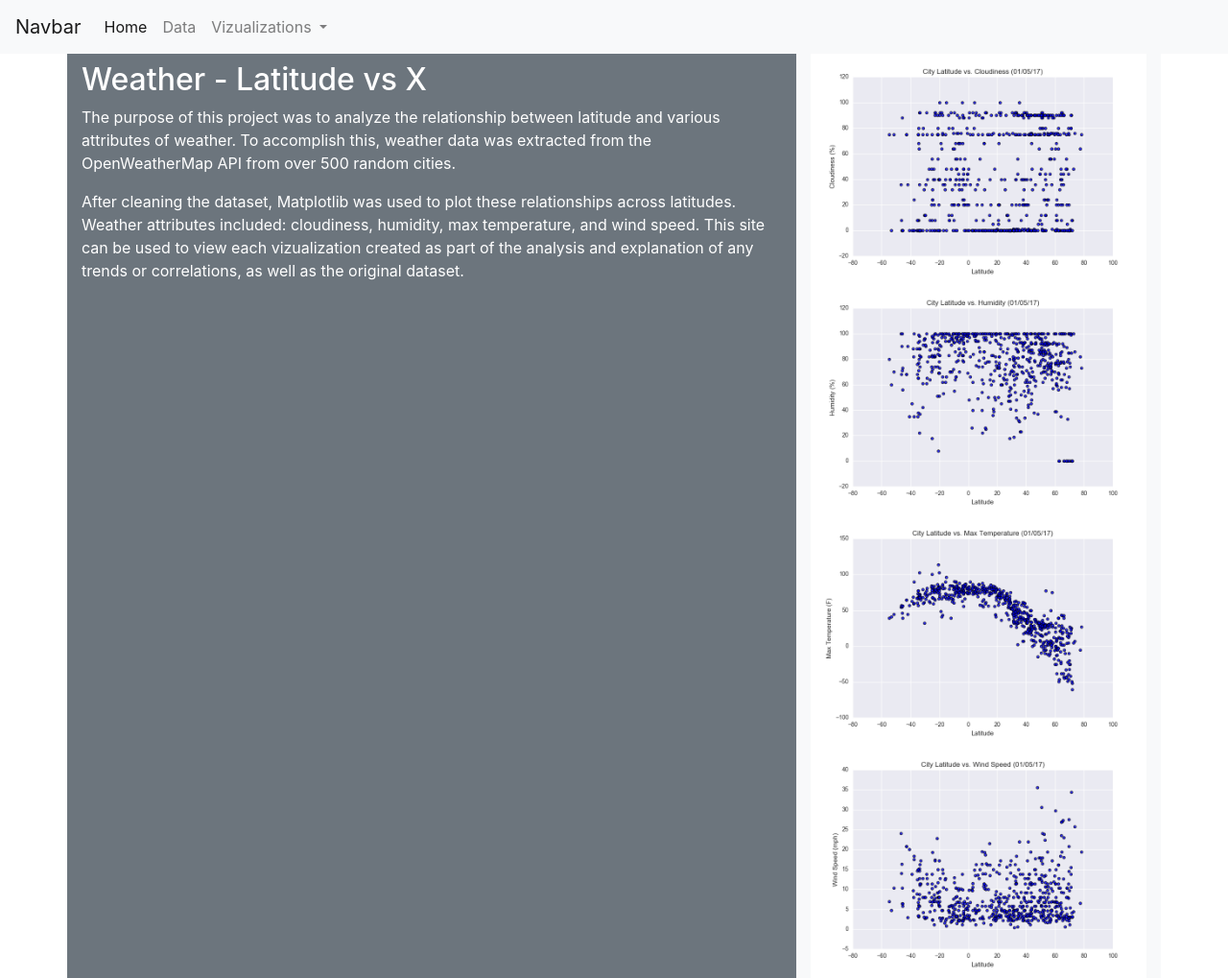
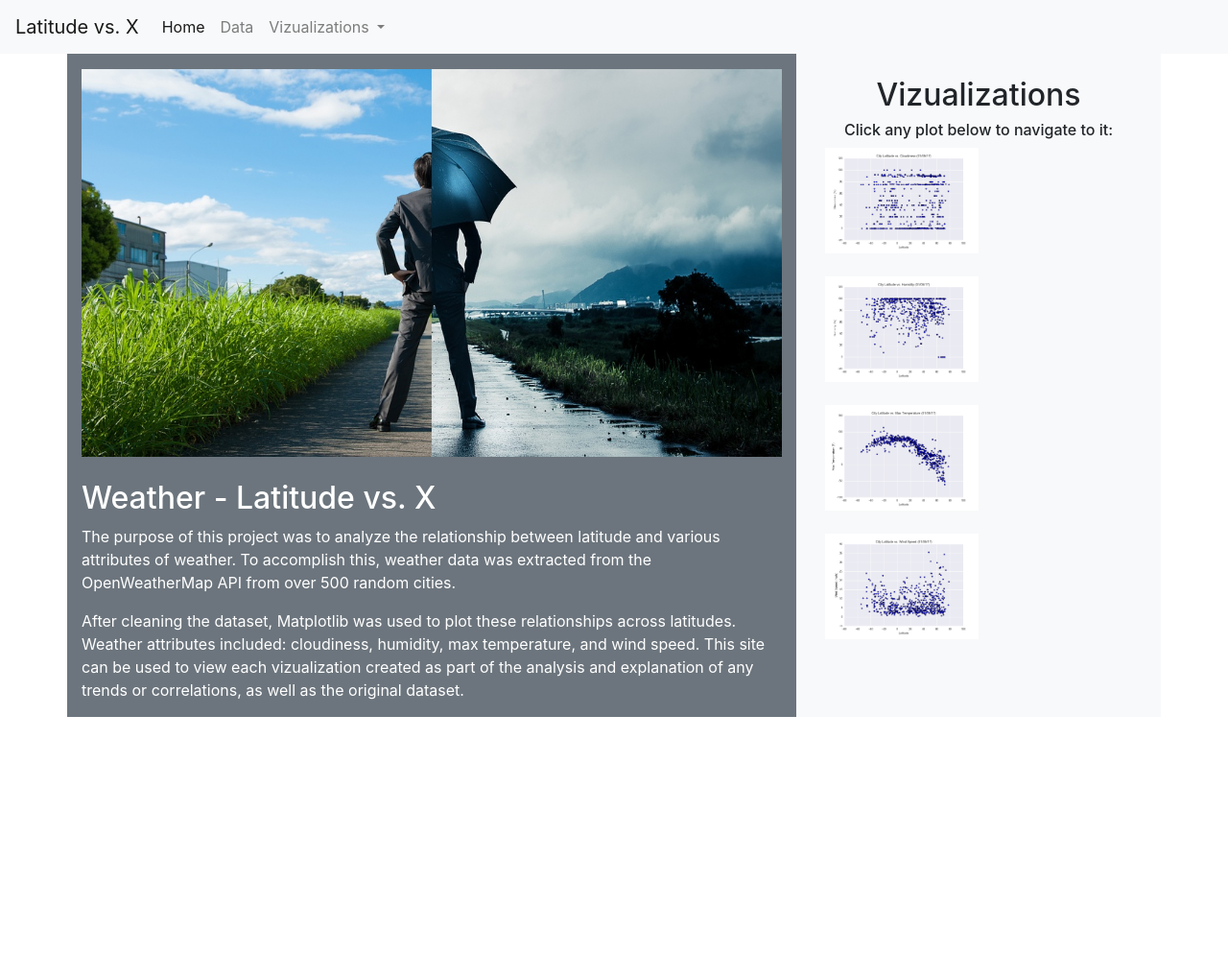
Before and after one commit to brbbrb/latitude-vs-x-weather-dashboard, a plain HTML site: page index.html in a window 1280 px wide. Shown: the whole page at 96% size. After the commit the page ends 800 px from the top, so only its background shows below. Drawn offline with nearby package versions, Linux system fonts and the light colour scheme.

Commit message:
update for BCS help

```diff
--- a/index.html
+++ b/index.html
@@ -10,7 +10,7 @@
 </head>
 <body>
     <nav class="navbar navbar-expand-lg navbar-light bg-light">
-        <a class="navbar-brand" href="#">Navbar</a>
+        <a class="navbar-brand" href="#">Latitude vs. X</a>
         <button class="navbar-toggler" type="button" data-toggle="collapse" data-target="#navbarSupportedContent" aria-controls="navbarSupportedContent" aria-expanded="false" aria-label="Toggle navigation">
           <span class="navbar-toggler-icon"></span>
         </button>
@@ -43,18 +43,31 @@
 
       <div class="container bg-light">
         <div class="row">
-          <div class="col-md-8 bg-secondary text-white pt-2">
-            <h2>Weather - Latitude vs X</h2>
+          <div class="col-md-8 bg-secondary text-white pt-3">
+            <img src="./Resources/assets/images/rain-and-sun-shutterstock.jpeg" class="img-fluid"/>
+            <br><br>
+            <h2>Weather - Latitude vs. X</h2>
             <p>The purpose of this project was to analyze the relationship between latitude and various attributes of weather. To accomplish this, weather data was extracted from the OpenWeatherMap API from over 500 random cities.</p>
             <p>After cleaning the dataset, Matplotlib was used to plot these relationships across latitudes. Weather attributes included: cloudiness, humidity, max temperature, and wind speed. This site can be used to view each vizualization created as part of the analysis and explanation of any trends or correlations, as well as the original dataset. </p>
           </div>
           <div class="col-md-4">
-            <title>Vizualizations</title>
-            <div>
-                <a href="viz_cloudiness.html"> <img src="./Resources/assets/images/Fig3.png" class="img-fluid"/> </a>
-                <a href="viz_humidity.html"> <img src="./Resources/assets/images/Fig2.png" class="img-fluid"/> </a>
-                <a href="viz_max_temperature.html"> <img src="./Resources/assets/images/Fig1.png" class="img-fluid"/> </a>
-                <a href="viz_wind_speed.html"> <img src="./Resources/assets/images/Fig4.png" class="img-fluid"/> </a>
+            <br>
+            <h2 class="text-center">
+                Vizualizations
+            </h2>
+            <h6 class="text-center">
+                Click any plot below to navigate to it:
+            </h6>
+            <div class="row">
+              </div>
+            <div class="container-fluid">
+                <a href="viz_cloudiness.html"> <img src="./Resources/assets/images/Fig3.png" class="img-fluid w-50"/> </a>
+                <br><br>
+                <a href="viz_humidity.html"> <img src="./Resources/assets/images/Fig2.png" class="img-fluid w-50"/> </a>
+                <br><br>
+                <a href="viz_max_temperature.html"> <img src="./Resources/assets/images/Fig1.png" class="img-fluid w-50"/> </a>
+                <br><br>
+                <a href="viz_wind_speed.html"> <img src="./Resources/assets/images/Fig4.png" class="img-fluid w-50"/> </a>
             </div>
           </div>
         </div>
```
Also changed, not shown: Resources/assets/images/rain-and-sun-shutterstock.jpeg (added).
